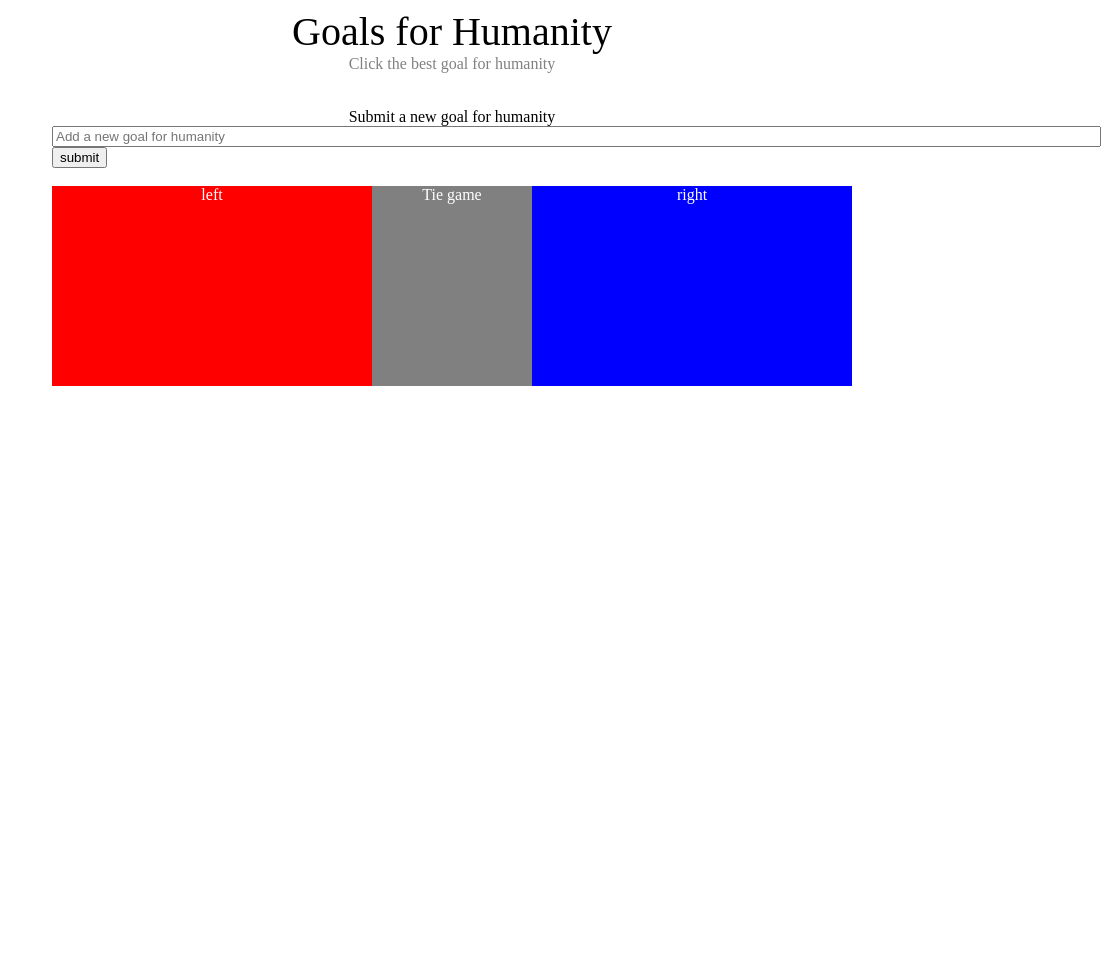
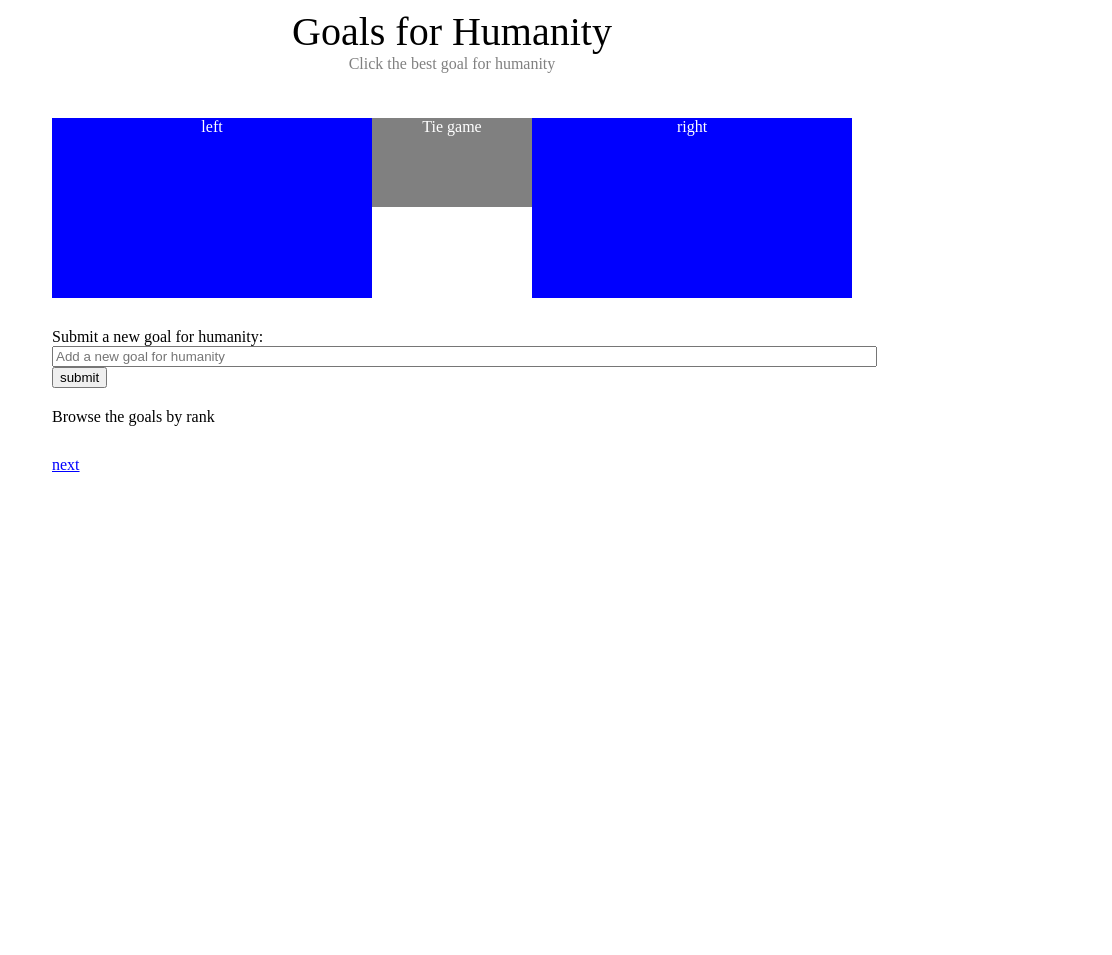
Before and after one commit to jasonhejna/Goals_for_Humanity, a PHP site: page / in a window 1320 px wide. Shown: the top 955 px of the page, without its empty margins (208-1320 px from the left). Before the commit the page ends 386 px from the top, so only its background shows below. Run offline with PHP 8.4, Linux system fonts and the light colour scheme.

Commit message:
goal browser

```diff
--- a/backend/application/config/routes.php
+++ b/backend/application/config/routes.php
@@ -42,8 +42,9 @@
 $route['selectplayers'] 	= 'restcontroller/selectplayers';
 //$route['gameresult/(:any)/(:num)']		= 'restcontroller/gameresult/$1/$2';
 $route['gameresult']		= 'restcontroller/gameresult';
-$route['newgoal']	= 'restcontroller/newgoal';
-$route['verifycaptcha']	= 'restcontroller/verifycaptcha';
+$route['newgoal']			= 'restcontroller/newgoal';
+$route['verifycaptcha']		= 'restcontroller/verifycaptcha';
+$route['echogoals']			= 'restcontroller/echogoals';
 $route['404_override'] 		= '';
 
 
--- a/frontend/index.html
+++ b/frontend/index.html
@@ -13,24 +13,28 @@
 </head>
 <body>
 <header>
-<pageTitle>Goals for Humanity</pageTitle>
-<br/>
+<pageTitle>Goals for Humanity</pageTitle><br/>
 <pageSubTitle>Click the best goal for humanity</pageSubTitle>
 </header>
-<mainContent>
-<newgoal id="new_goal_form">
-	<div>Submit a new goal for humanity</div>
-	<input type="text" name="new_goal" id="new_goal" placeholder="Add a new goal for humanity" size="128"></input>
-	<input type="submit" value="submit"></input>
-</newgoal>
 <captchaform>
 	<input type="text" name="captcha_response" id="captcha_response" placeholder="captcha response" size="16"></input>
 	<input type="submit" value="submit"></input>
 </captchaform>
-<br/><br/>
-<player1>left</player1>
-<tiegame>Tie game</tiegame>
-<player2>right</player2>
-</mainContent>
+<game>
+<player1>left</player1><tiegame>Tie game</tiegame><player2>right</player2>
+</game>
+<newgoal id="new_goal_form">
+	<instructions>Submit a new goal for humanity:</instructions>
+	<input type="text" name="new_goal" id="new_goal" placeholder="Add a new goal for humanity" size="100"></input>
+	<input type="submit" value="submit"></input>
+</newgoal>
+<goaltitle>Browse the goals by rank</goaltitle>
+<echogoals>
+<searchresults>
+</searchresults>
+<navigation>
+<next>next</next>
+</navigation>
+</echogoals>
 </body>
 </html>
--- a/frontend/styles.css
+++ b/frontend/styles.css
@@ -2,17 +2,17 @@ html {
 	margin: 0px;
 	padding: 0px;
 	width: 100%;
-	height: 100%;
+	height: 1500px;
 }
 body {
 	width: 800px;
-	height: 100%;
+	height: 1500px;
 	margin-left: auto;
 	margin-right: auto;
 }
-
 header {
 	height:100px;
+	width:100%;
 	text-align: center;
 }
 pageTitle {
@@ -25,10 +25,20 @@ pageSubTitle {
 	font-style: 1.0em;
 	color:gray;
 }
-
+newgoal {
+	width: 800px;
+	height: 80px;
+	margin-top: 30px;
+	display:block;
+}
+captchaform {
+	width: 100%;
+	height:80px;
+	display: none;
+}
 mainContent {
 	width:800px;
-	height: 200px;
+	height:718px;
 	margin-left: auto;
 	margin-right: auto;
 	text-align: center;
@@ -36,37 +46,103 @@ mainContent {
 mainContentTitle {
 	font-size:2.5em;
 	color:red;
-	display:inline-block;
+	display:block;
 	vertical-align: middle;
 }
+game {
+	height:180px;
+	width:800px;
+	margin-top: 10px;
+	display:block;
+}
 player1 {
-	position: relative;
 	float: left;
 	width:40%;
-	height:inherit;
-	background-color: red;
+	height:180px;
+	background-color: blue;
 	color:#FFF;
-	display:inline-block;
+	display:block;
 	vertical-align: middle;
+	text-align: center;
+	cursor: pointer;
 }
 player2 {
-	position: relative;
 	float:left;
-	width: 40%;
-	height:inherit;
+	width:40%;
+	height:180px;
 	background-color: blue;
 	color:#FFF;
-	display:inline-block;
+	display:block;
 	vertical-align: middle;
+	text-align: center;
+	cursor: pointer;
 }
 tiegame {
-	position: relative;
 	float:left;
-	width: 20%;
-	height: inherit;
+	width:20%;
+	height: 89px;
 	background-color: gray;
 	color:#FFF;
+	text-align: center;
+	cursor: pointer;
 }
-captchaform {
-	display: none;
+skipgame {
+	float:left;
+	width:20%;
+	height: 89px;
+	background-color: gray;
+	color:#FFF;
+	text-align: center;
+	cursor: pointer;
 }
+echogoals {
+	width:800px;
+	height:500px;
+	display:block;
+}
+echogoals goaltitle {
+	width: 100%;
+	height:80px;
+	font-weight:bold;
+	display: block;
+}
+searchresults {
+	width: 100%;
+	margin-top: 30px;
+	display:block;
+}
+searchresult {
+	width:100%;
+	height:30px;
+	display:block;
+}
+echogoals rank {
+	width:130px;
+	height:20px;
+	margin-right:10px;
+}
+echogoals goal {
+	width:250px;
+	height:20px;
+	margin-right:10px;
+
+}
+echogoals date {
+	width:140px;
+	height:20px;
+	float:right;
+}
+next {
+	width:30px;
+	height:10px;
+	color:blue;
+	text-decoration:underline;
+	cursor: pointer;
+}
+back {
+	width:30px;
+	height:10px;
+	color:blue;
+	text-decoration:underline;
+	cursor: pointer;
+}
--- a/frontend/test.js
+++ b/frontend/test.js
@@ -1,15 +1,25 @@
-//it's a constructor batman
+//constructors
+//
 var getdata = new getdata();
 
+var convienencemethods = new convienencemethods();
+
+//document ready methods
+//
 $( document ).ready(function() {
 
   getdata.selectplayers();
 
   getdata.eventlistener();
 
+  getdata.echogoals();
+
 });
 
+
+
 //getdata class
+//
 function getdata(){
 
 this.eventlistener = function(){
@@ -35,6 +45,10 @@ this.eventlistener = function(){
   $("captchaform input:submit").click(function(){
     var captcha =       $("captchaform #captcha_response").val();
     getdata.captcharesponse(captcha);
+  });
+
+  $("echogoals navigation next").click(function(){
+    getdata.echogoals('FALSE');
   });
 
 }
@@ -109,14 +123,14 @@ $.ajax({
 
       $("captchaform").show();
 
-    //console.log(json.foundGoals[0]);
+      //console.log(json.similarGoals[0]);
 
-    if(json.foundGoals != 'null')
+      if(json.similarGoals != 'null')
       {
         $("captchaform").append("<br/><div>Is this the goal you're looking for? If not then fill out the captcha to complete goal submission.</div>");
 
-      for (var i = json.foundGoals.length - 1; i >= 0; i--) {
-        $("captchaform").append('<br/><div>'+json.foundGoals[i][i]+'</div>');
+        for (var i = json.similarGoals.length - 1; i >= 0; i--) {
+          $("captchaform").append('<br/><div>'+json.similarGoals[i][i]+'</div>');
         };
       }
 
@@ -158,4 +172,121 @@ $.ajax({
   });
 }
 
+this.echogoals = function(back){
+
+  var ie        = convienencemethods.getCookie('ie');
+
+  if (ie===""){
+    console.log('cookie not set');
+    ie = 0;
   }
+
+  if(back == 'TRUE') {
+    ie          = ie - 2;
+  }
+
+  if(back != 'FALSE' && back != 'TRUE') {//it was a page load event
+    ie          = 0;
+  }
+
+  console.log('eachogoals_count:'+ie);
+
+  var limit1    = ie*6;
+  ie++;
+  var limit2    = ie*6;
+
+
+
+  var maxgoal   = convienencemethods.getCookie('maxgoal');
+
+  if(maxgoal !== "" && limit1 >= maxgoal){
+    console.log('error:limit1 greater than max goal');
+    limit1      = maxgoal - 6;
+    ie          = 0;
+    $('echogoals navigation next').hide();
+  }
+
+  if(maxgoal !== "" && limit2 > maxgoal){
+    limit2      = maxgoal;
+    $('echogoals navigation next').hide();
+  }
+
+  if(ie > 1 && !$('echogoals navigation back').length ) {
+    //add back button
+    $('echogoals navigation').prepend('<back>back</back>');
+    $("echogoals navigation back").click(function(){
+      getdata.echogoals('TRUE');
+    });
+  }
+
+  if( ie == 1 ){
+    //remove back button
+    $('echogoals navigation back').remove();
+    $('echogoals navigation next').show();
+  }
+
+  if(limit2 < maxgoal) {
+    $('echogoals navigation next').show();
+  }
+
+  console.log(limit1);
+  console.log(limit2);
+
+  $.ajax({
+    type: "POST",
+    url: "http://localhost/backend/echogoals",
+    data: {"limit1":limit1,"limit2":limit2},
+    success: function(data, textStatus, json) {
+
+      console.log(data);
+
+      $("echogoals searchresults").remove();
+
+      $("echogoals").prepend('<searchresults></searchresults>');
+
+      json = JSON.parse(data);
+
+      convienencemethods.setCookie('ie',ie);
+
+      convienencemethods.setCookie('maxgoal',json.maxgoal);
+
+      if(json.success == 1)
+      {
+        for (var i = 0; i < json.goalslength; i++) {
+          $("echogoals searchresults").append('<searchresult><rank>'+json.goals[i].rank+'</rank><goal>'+json.goals[i].goal+'</goal><date>'+json.goals[i].date+'</date></searchresult><br/>');
+        };
+      }
+
+    },
+    error: function(json, textStatus, errorThrown) {
+      console.log(textStatus, errorThrown);
+      alert(textStatus, errorThrown);
+    }
+  });
+}
+
+}// end of getdata class
+
+// convienence methods class
+//
+function convienencemethods(){
+
+this.setCookie = function(cname,cvalue){
+  var d = new Date();
+  d.setTime(d.getTime()+(50*60*1000)); //5min
+  var expires = "expires="+d.toGMTString();
+  document.cookie = cname + "=" + cvalue + "; " + expires;
+}
+
+this.getCookie = function(cname){
+  var name = cname + "=";
+  var ca = document.cookie.split(';');
+  for(var i=0; i<ca.length; i++)
+    {
+    var c = ca[i].trim();
+    if (c.indexOf(name)==0){ return c.substring(name.length,c.length); }
+  }
+  return "";
+}
+
+}
```
Also changed, not shown: backend/application/controllers/restcontroller.php (+98 -10 lines), backend/application/models/querydb.php (+59 -2 lines). Lines whose indentation alone changed are shown as unchanged.
